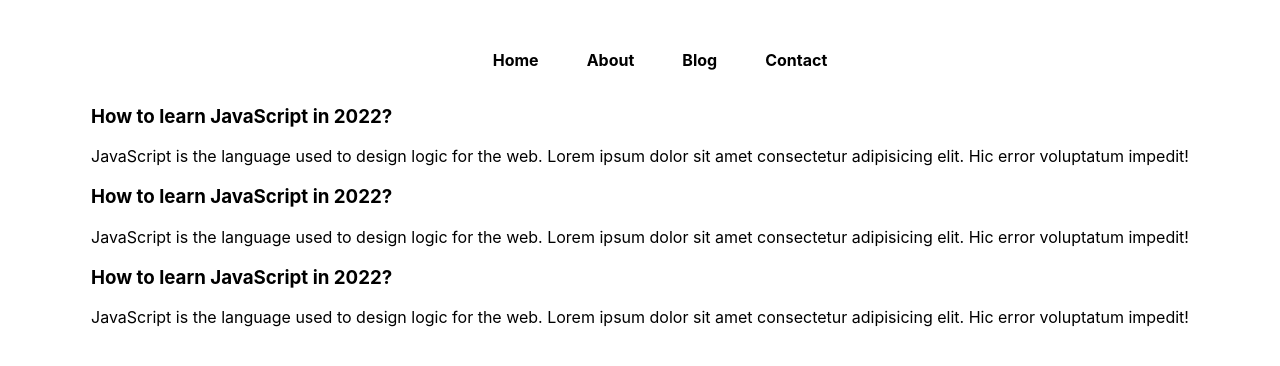
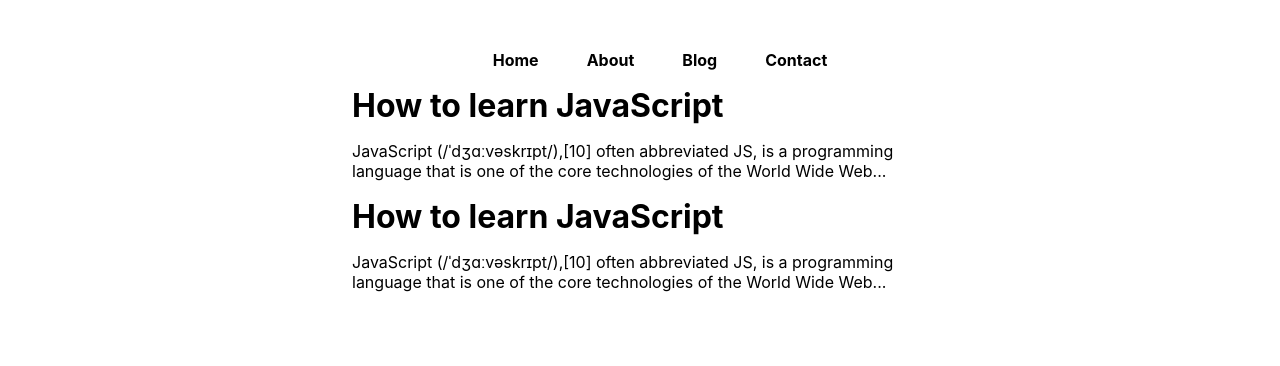
Before and after one commit to inzamulhaque/hunting-coders-nextjs-practice-project, a Next.js app: page /blog in a window 1280 px wide. Shown: the top 366 px of the page. Built offline with nearby package versions, Linux system fonts and the light colour scheme.

Commit message:
get server side props

```diff
--- a/blogData/how-to-learn-javascript.json
+++ b/blogData/how-to-learn-javascript.json
@@ -3,5 +3,5 @@
   "content": "JavaScript (/ˈdʒɑːvəskrɪpt/),[10] often abbreviated JS, is a programming language that is one of the core technologies of the World Wide Web, alongside HTML and CSS.[11] Over 97% of websites use JavaScript on the client side for web page behavior,[12] often incorporating third-party libraries.[13] All major web browsers have a dedicated JavaScript engine to execute the code on users' devices. JavaScript is a high-level, often just-in-time compiled language that conforms to the ECMAScript standard.[14] It has dynamic typing, prototype-based object-orientation, and first-class functions. It is multi-paradigm, supporting event-driven, functional, and imperative programming styles. It has application programming interfaces (APIs) for working with text, dates, regular expressions, standard data structures, and the Document Object Model (DOM). The ECMAScript standard does not include any input/output (I/O), such as networking, storage, or graphics facilities. In practice, the web browser or other runtime system provides JavaScript APIs for I/O. JavaScript engines were originally used only in web browsers, but are now core components of some servers and a variety of applications. The most popular runtime system for this usage is Node.js. Although Java and JavaScript are similar in name, syntax, and respective standard libraries, the two languages are distinct and differ greatly in design.",
   "author": "Harry bhai",
   "metadesc": "Learn Flask in few minutes. I will teach you flask in few minutes",
-  "slug": "how-to-learn"
+  "slug": "how-to-learn-javascript"
 }
--- /dev/null
+++ b/pages/api/blogs.js
@@ -0,0 +1,26 @@
+// Next.js API route support: https://nextjs.org/docs/api-routes/introduction
+import * as fs from "fs";
+
+// export default async function handler(req, res) {
+//   fs.promises.readdir("blogData", (err, data) => {
+//     let allBlogs = [];
+//     data.forEach((item) => {
+//       fs.readFile("blogData/" + item, "utf-8", (err, jsonData) => {
+//         allBlogs.push(jsonData);
+//       });
+//     });
+//     res.status(200).json(allBlogs);
+//   });
+// }
+
+export default async function handler(req, res) {
+  let data = await fs.promises.readdir("blogData");
+  let allBlogs = [];
+  let myFile;
+
+  for (let i = 0; i < data.length; i++) {
+    myFile = await fs.promises.readFile("blogData/" + data[i], "utf-8");
+    allBlogs.push(JSON.parse(myFile));
+  }
+  res.status(200).json(allBlogs);
+}
--- /dev/null
+++ b/pages/api/getblog.js
@@ -0,0 +1,13 @@
+// Next.js API route support: https://nextjs.org/docs/api-routes/introduction
+import * as fs from "fs";
+
+export default function handler(req, res) {
+  const { slug } = req.query;
+  console.log(slug);
+  fs.readFile(`blogData/${slug}.json`, "utf-8", (err, data) => {
+    if (err) {
+      return res.status(500).json({ error: "error" });
+    }
+    return res.status(200).json(JSON.parse(data));
+  });
+}
--- a/pages/api/hello.js
+++ /dev/null
@@ -1,5 +0,0 @@
-// Next.js API route support: https://nextjs.org/docs/api-routes/introduction
-
-export default function handler(req, res) {
-  res.status(200).json({ name: 'John Doe' })
-}
--- a/pages/blog.js
+++ b/pages/blog.js
@@ -1,41 +1,33 @@
-import React from "react";
+import React, { useEffect, useState } from "react";
 import Link from "next/link";
 import styles from "../styles/Blog.module.css";
 
-const Blog = () => {
+const Blog = (props) => {
+  // console.log(props);
+  const [blogs, setBlogs] = useState([]);
+  // useEffect(() => {
+  //   fetch("http://localhost:3000/api/blogs")
+  //     .then((res) => res.json())
+  //     .then((data) => setBlogs(data));
+  // }, []);
+
   return (
     <>
       <div className={styles.container}>
         <main className={styles.main}>
           <div className="blogs">
-            <div>
-              <Link href={`/blogpost/learn-javascript`}>
-                <h3 className={styles.blogItemh3}>
-                  How to learn JavaScript in 2022?
-                </h3>
-              </Link>
-              <p>
-                JavaScript is the language used to design logic for the web.
-                Lorem ipsum dolor sit amet consectetur adipisicing elit. Hic
-                error voluptatum impedit!
-              </p>
-            </div>
-            <div className="blogItem">
-              <h3>How to learn JavaScript in 2022?</h3>
-              <p>
-                JavaScript is the language used to design logic for the web.
-                Lorem ipsum dolor sit amet consectetur adipisicing elit. Hic
-                error voluptatum impedit!
-              </p>
-            </div>
-            <div className="blogItem">
-              <h3>How to learn JavaScript in 2022?</h3>
-              <p>
-                JavaScript is the language used to design logic for the web.
-                Lorem ipsum dolor sit amet consectetur adipisicing elit. Hic
-                error voluptatum impedit!
-              </p>
-            </div>
+            {props?.allBlogs?.map((blogItem, index) => {
+              return (
+                <div key={index}>
+                  <Link href={`/blogpost/${blogItem.slug}`}>
+                    <h3 className={styles.blogItemh3}>{blogItem.title}</h3>
+                  </Link>
+                  <p className={styles.blogItemp}>
+                    {blogItem.content.substr(0, 140)}...
+                  </p>
+                </div>
+              );
+            })}
           </div>
         </main>
       </div>
@@ -43,4 +35,12 @@
   );
 };
 
+export async function getServerSideProps(context) {
+  let data = await fetch("http://localhost:3000/api/blogs");
+  let allBlogs = await data.json();
+  return {
+    props: { allBlogs }, // will be passed to the page component as props
+  };
+}
+
 export default Blog;
--- a/styles/Blog.module.css
+++ b/styles/Blog.module.css
@@ -14,4 +14,11 @@
 
 .blogItemh3 {
     cursor: pointer;
+    font-size: 2rem;
+    margin: 0;
+    padding: 0;
 }
+
+.blogItemp {
+    max-width: 45vw;
+}
```
Also changed, not shown: pages/blogpost/[slug].js (+29 -10 lines).
